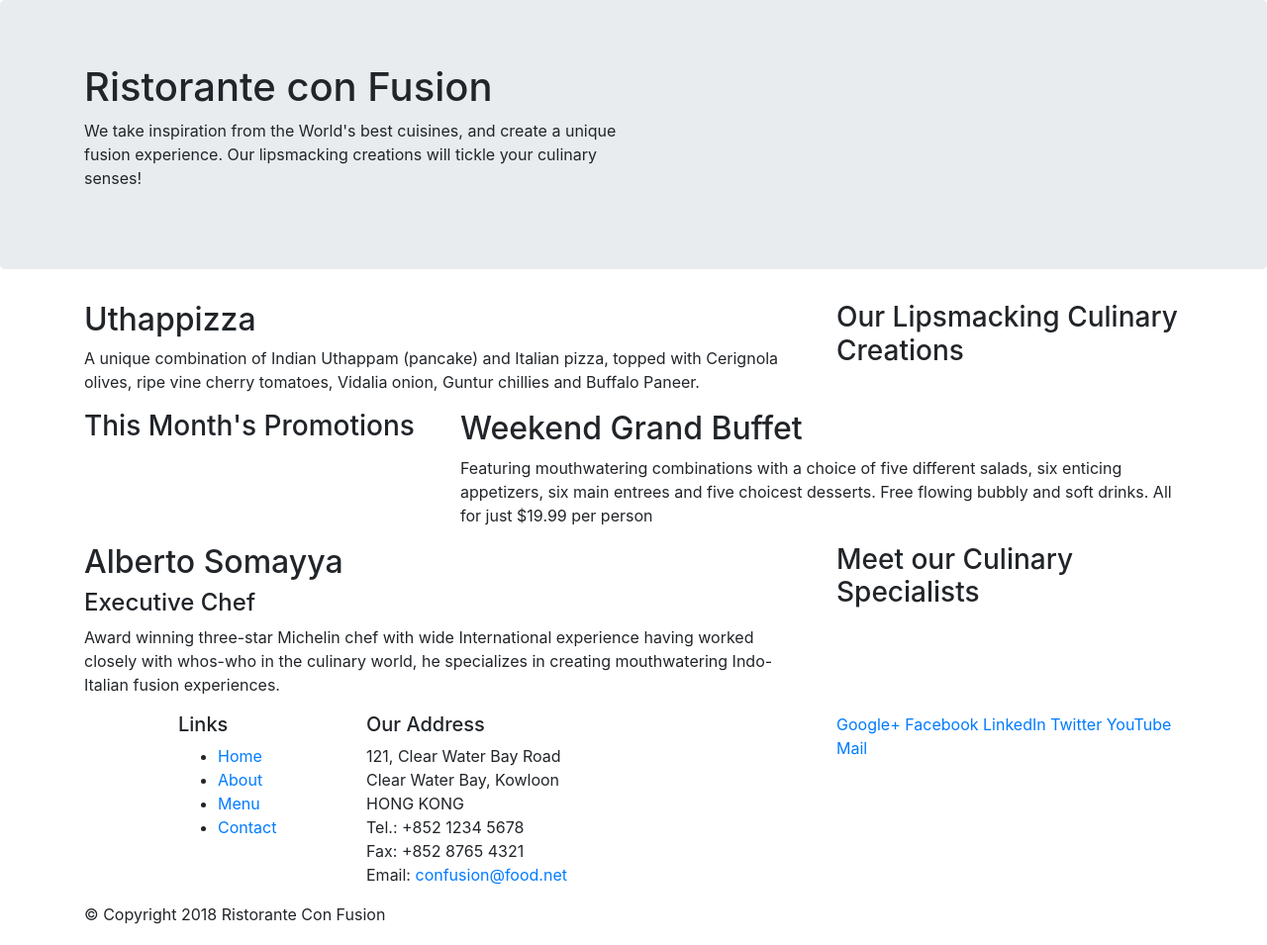
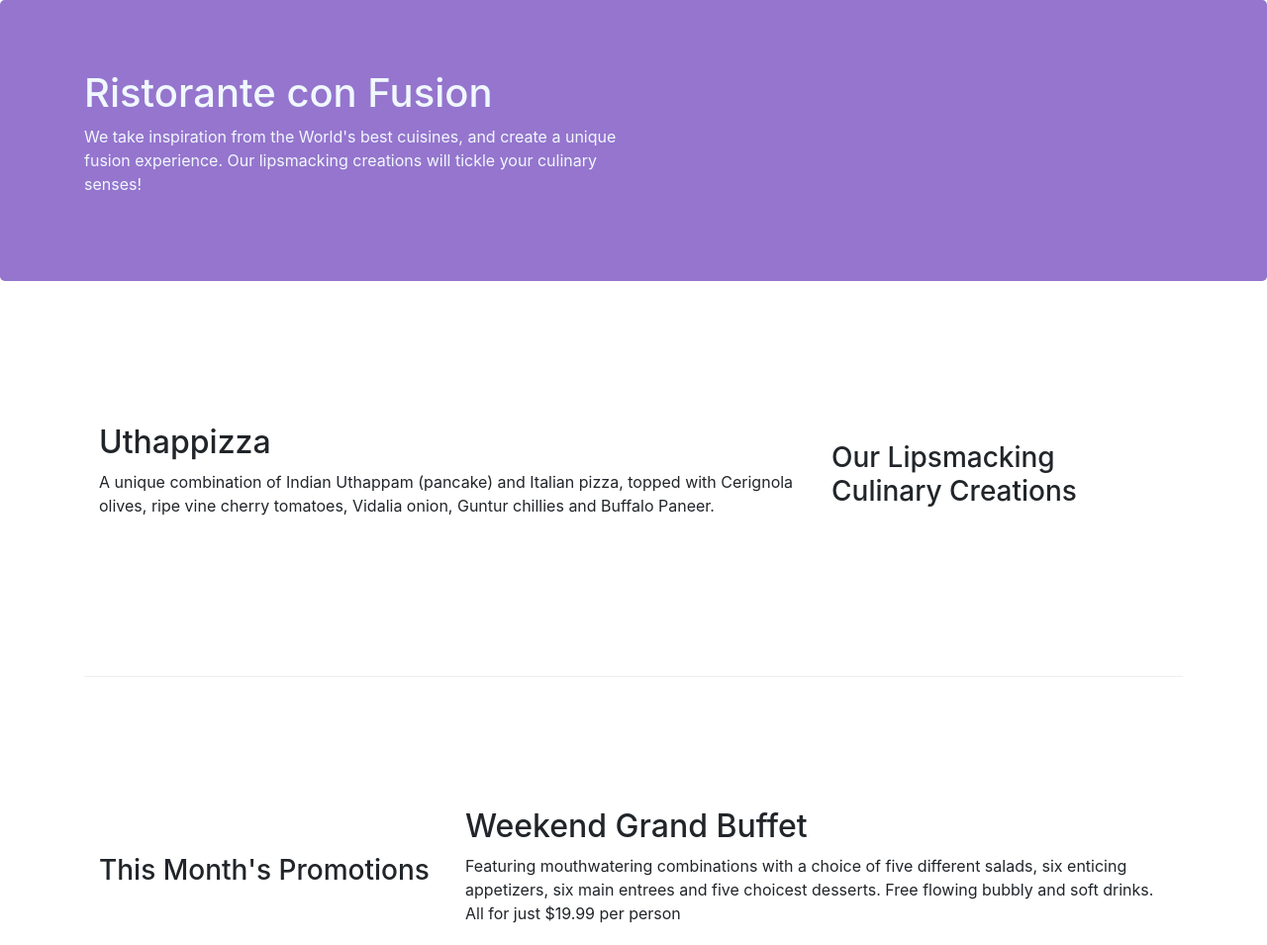
Before and after one commit to SaiArunesh/bootstrap-demo, a website: page index.html in a window 1280 px wide. Shown: the top 955 px of the page at 99% size. Drawn offline with nearby package versions, Linux system fonts and the light colour scheme.

Commit message:
Bootstrap Grid Part Two

```diff
--- /dev/null
+++ b/css/styles.css
@@ -0,0 +1,30 @@
+.row-header {
+  margin: 0px auto;
+  padding: 0px auto;
+}
+
+.row-content {
+  margin: 0px auto;
+  padding: 50px 0px;
+  border-bottom: 1px ridge;
+  min-height: 400px;
+}
+
+footer {
+  background-color: #d1c4e9;
+  margin: 0px auto;
+  padding: 20px 0px;
+}
+
+.jumbotron {
+  padding: 70px 30px;
+  margin: 0px auto;
+  background-color: #9575cd;
+  color: aliceblue;
+}
+
+address {
+  font-size: 80%;
+  margin: 0px;
+  color: #0f0f0f;
+}
--- a/index.html
+++ b/index.html
@@ -13,13 +13,14 @@
       rel="stylesheet"
       href="node_modules/bootstrap/dist/css/bootstrap.min.css"
     />
+    <link rel="stylesheet" href="./css/styles.css" />
     <title>Ristorante Con Fusion</title>
   </head>
 
   <body>
     <header class="jumbotron">
       <div class="container">
-        <div class="row">
+        <div class="row align-items-center">
           <div class="col-12 col-sm-6">
             <h1>Ristorante con Fusion</h1>
             <p>
@@ -34,7 +35,7 @@
     </header>
 
     <div class="container">
-      <div class="row">
+      <div class="row row-content align-items-center">
         <div class="col-12 col-sm-4 order-sm-last col-sm-3">
           <h3>Our Lipsmacking Culinary Creations</h3>
         </div>
@@ -48,7 +49,7 @@
         </div>
       </div>
 
-      <div class="row">
+      <div class="row row-content align-items-center">
         <div class="col-12 col-sm-4 col-sm-3">
           <h3>This Month's Promotions</h3>
         </div>
@@ -63,7 +64,7 @@
         </div>
       </div>
 
-      <div class="row">
+      <div class="row row-content align-items-center">
         <div class="col-12 col-sm-4 order-sm-last col-sm-3">
           <h3>Meet our Culinary Specialists</h3>
         </div>
@@ -82,10 +83,10 @@
 
     <footer>
       <div class="container">
-        <div class="row">
+        <div class="row row-header">
           <div class="col-4 offset-1 col-sm-2">
             <h5>Links</h5>
-            <ul>
+            <ul class="list-unstyled">
               <li><a href="#">Home</a></li>
               <li><a href="#">About</a></li>
               <li><a href="#">Menu</a></li>
@@ -103,8 +104,8 @@
               Email: <a href="mailto:confusion@food.net">confusion@food.net</a>
             </address>
           </div>
-          <div class="col-12 col-sm-4">
-            <div>
+          <div class="col-12 col-sm-4 align-self-center">
+            <div class="text-center">
               <a href="http://google.com/+">Google+</a>
               <a href="http://www.facebook.com/profile.php?id=">Facebook</a>
               <a href="http://www.linkedin.com/in/">LinkedIn</a>
@@ -114,7 +115,7 @@
             </div>
           </div>
         </div>
-        <div class="row">
+        <div class="row justify-content-center">
           <div class="col-auto">
             <p>© Copyright 2018 Ristorante Con Fusion</p>
           </div>
```
